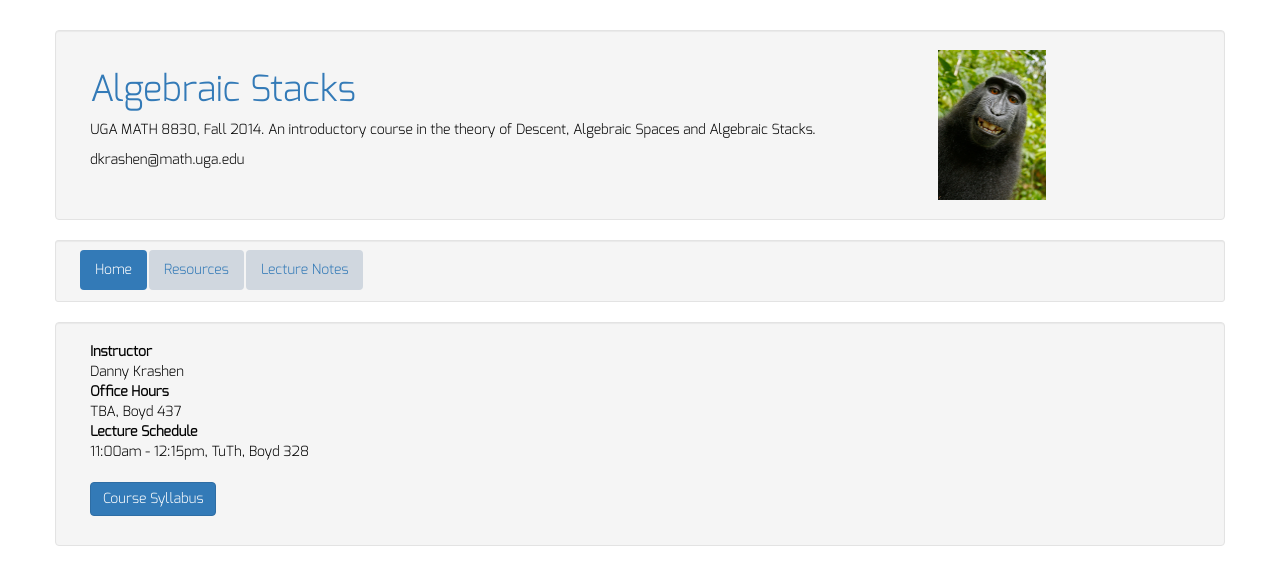
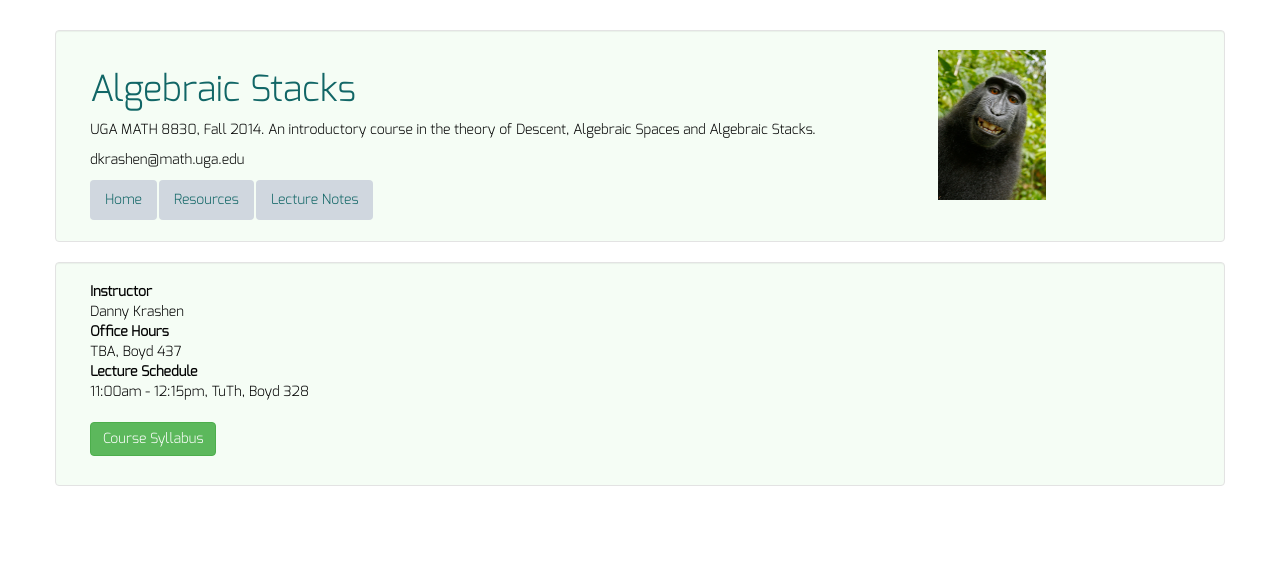
Before and after one commit to dkrashen/stacks, a Jekyll site: the page built from index.html, in a window 1280 px wide. Shown: the top 585 px of the page. Built offline with Jekyll 4.4.1, drawn with Linux system fonts in a browser that asks for light colours; nearby versions of some CDN libraries.

Commit message:
changed color pallette to green

```diff
--- a/_includes/header.html
+++ b/_includes/header.html
@@ -1,11 +1,14 @@
 <div class="container">
 
-	<div class="row well header-row">
+	<div class="row header-row well">
 
 		<div class="col-md-9">
-			<h1 > <a href="/">{{ site.title }}</a> </h1>
+			<h1> <a href="/">{{ site.title }}</a> </h1>
 			<p> {{ site.tagline }} {{ site.description }} </p>
 			<p>	{{ site.email }} </p>
+
+	{% include navigation.html %}
+
 		</div><!--/col-->
 
 		<div class="col-md-3">
--- a/_includes/navigation.html
+++ b/_includes/navigation.html
@@ -1,9 +1,5 @@
-<div class="row well well-sm">
-<div class="col-md-12">
 	<ul class="nav nav-pills">
 		<li id="home_link"><a href="/">Home</a></li>
 		<li id="resources_link"><a href="/">Resources</a></li>
 		<li id="lectures_link"><a href="/">Lecture Notes</a></li>
 	</ul>
-</div>
-</div>
--- a/css/bootstrap-dannymod.css
+++ b/css/bootstrap-dannymod.css
@@ -22,3 +22,14 @@
     margin-left: 120px;
   }
 }
+
+.well {
+  background-color: #f5fdf5;
+}
+
+.nav-pills > li.active > a,
+.nav-pills > li.active > a:hover,
+.nav-pills > li.active > a:focus {
+  color: #fff;
+  background-color: #4c8;
+}
--- a/css/danny.css
+++ b/css/danny.css
@@ -28,3 +28,5 @@
   width: 16px;
   height: 16px;
   top: 3px; }
+
+a { color: #166; }
--- a/index.html
+++ b/index.html
@@ -2,9 +2,6 @@
 layout: default
 ---
 
-<div class="navigation" active_link="home_link"/>
-	{% include navigation.html %}
-</div>
 
 <div class="row well">
 <div class="col-md-12">
@@ -18,7 +15,7 @@
   </dl>
   <p>
   <a href="/">
-  <button class="btn btn-primary" type="button">Course Syllabus</button>
+  <button class="btn btn-success" type="button">Course Syllabus</button>
   </a>
   </p>
 </div>
```
Also changed, not shown: 7 other files.
